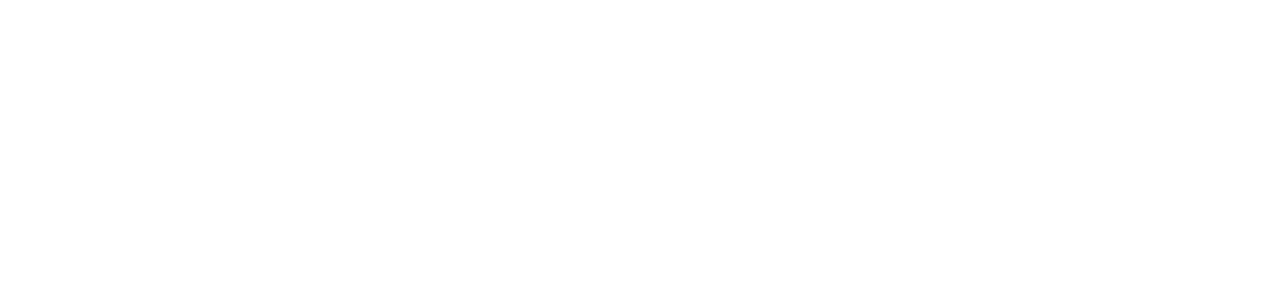
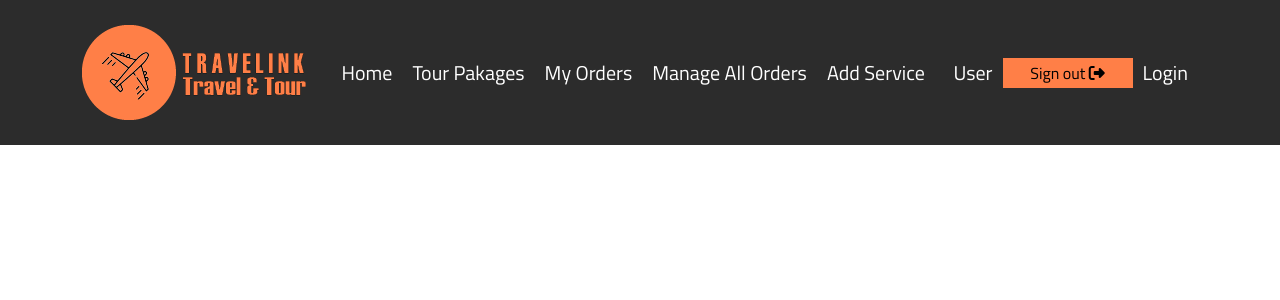
Before and after one commit to Samiul-Ahmed-96/travelink-tour-and-travel-client, a React (Create React App) app: page / in a window 1280 px wide. Shown: the top 300 px of the page. Built offline with nearby package versions, Linux system fonts and the light colour scheme.

Commit message:
Build Header and Setup Router

```diff
--- a/package.json
+++ b/package.json
@@ -11,6 +11,7 @@
     "react-bootstrap": "^2.0.0",
     "react-dom": "^17.0.2",
     "react-router-dom": "^5.3.0",
+    "react-router-hash-link": "^2.4.3",
     "react-scripts": "4.0.3",
     "web-vitals": "^1.1.2"
   },
--- a/src/App.js
+++ b/src/App.js
@@ -1,11 +1,26 @@
 import 'bootstrap/dist/css/bootstrap.min.css';
+import { BrowserRouter, Route, Switch } from 'react-router-dom';
 import './App.css';
+import Home from './Pages/Home/Home/Home';
+import NotFound from './Pages/NotFound/NotFound';
+import Header from './Pages/Shared/Header/Header';
 
 function App() {
   return (
-    <div className="App">
-
-    </div>
+    <BrowserRouter>
+    <Header/>
+    <Switch>
+      <Route exact path="/">
+          <Home/>
+      </Route>
+      <Route path="/home">
+          <Home/>
+      </Route>
+      <Route path="*">
+        <NotFound></NotFound>
+      </Route>
+    </Switch>
+  </BrowserRouter>
   );
 }
 
--- /dev/null
+++ b/src/Pages/Home/Home/Home.js
@@ -0,0 +1,11 @@
+import React from 'react';
+
+const Home = () => {
+    return (
+        <div>
+
+        </div>
+    );
+};
+
+export default Home;
--- /dev/null
+++ b/src/Pages/NotFound/NotFound.js
@@ -0,0 +1,11 @@
+import React from 'react';
+
+const NotFound = () => {
+    return (
+        <div>
+
+        </div>
+    );
+};
+
+export default NotFound;
--- /dev/null
+++ b/src/Pages/Shared/Header/Header.css
@@ -0,0 +1,28 @@
+.me-auto {
+  margin-left: auto;
+}
+.header {
+  background: #2c2c2c;
+  padding: 20px 0px;
+  font-family: "Titillium Web", sans-serif;
+}
+.me-auto.navbar-nav a:hover {
+  color: #ff7f47;
+}
+.navbar-nav a {
+  color: #fff;
+  font-size: 20px;
+  text-decoration: none;
+  margin: 0px 10px;
+}
+.navbar-nav li {
+  color: #fff;
+  font-size: 20px;
+  margin-left: 10px;
+}
+.navbar-nav button {
+  background: #ff7f47;
+  border: none;
+  margin-left: 10px;
+  width: 130px;
+}
--- /dev/null
+++ b/src/Pages/Shared/Header/Header.js
@@ -0,0 +1,34 @@
+import React from 'react';
+import { Container, Nav, Navbar } from 'react-bootstrap';
+import { Link } from 'react-router-dom';
+import { HashLink } from 'react-router-hash-link';
+import logo from '../../../Images/Travelink Logo.png';
+import './Header.css';
+const Header = () => {
+    return (
+    <div>
+    <Navbar sticky="top" className="header"  collapseOnSelect expand="lg" >
+        <Container>
+        <Navbar.Brand as={HashLink} to="/home"><img src={logo} alt="Travelink" /></Navbar.Brand>
+        <Navbar.Toggle aria-controls="responsive-navbar-nav" />
+        <Navbar.Collapse id="responsive-navbar-nav">
+        <Nav className="me-auto">
+            <Link to="/home">Home</Link>
+            <HashLink to="/home#tourpakages">Tour Pakages</HashLink>
+            <HashLink to="/myOrders">My Orders</HashLink>
+            <HashLink to="/manageAllOrder">Manage All Orders</HashLink>
+            <Link to="/addService">Add Service</Link>
+        </Nav>
+        <Nav>
+            <li>User</li>
+            <button>Sign out <i class="fas fa-sign-out-alt"></i></button>
+            <Link className='ls-btn' to="/login">Login</Link>
+        </Nav>
+        </Navbar.Collapse>
+        </Container>
+    </Navbar>
+    </div>
+    );
+};
+
+export default Header;
```
Also changed, not shown: src/Pages/Home/Banner/Banner.js (added, +11 -0 lines), src/Pages/Home/TourPakages/TourPakages.js (added, +11 -0 lines), src/Pages/Shared/Footer/Footer.js (added, +11 -0 lines), src/Images/Travelink Logo.png (added), src/Pages/Home/TourPakages/TourPakages.css (added), src/Pages/Shared/Footer/Footer.css (added), 1 other file (tests, documents, lock files or other folders).
